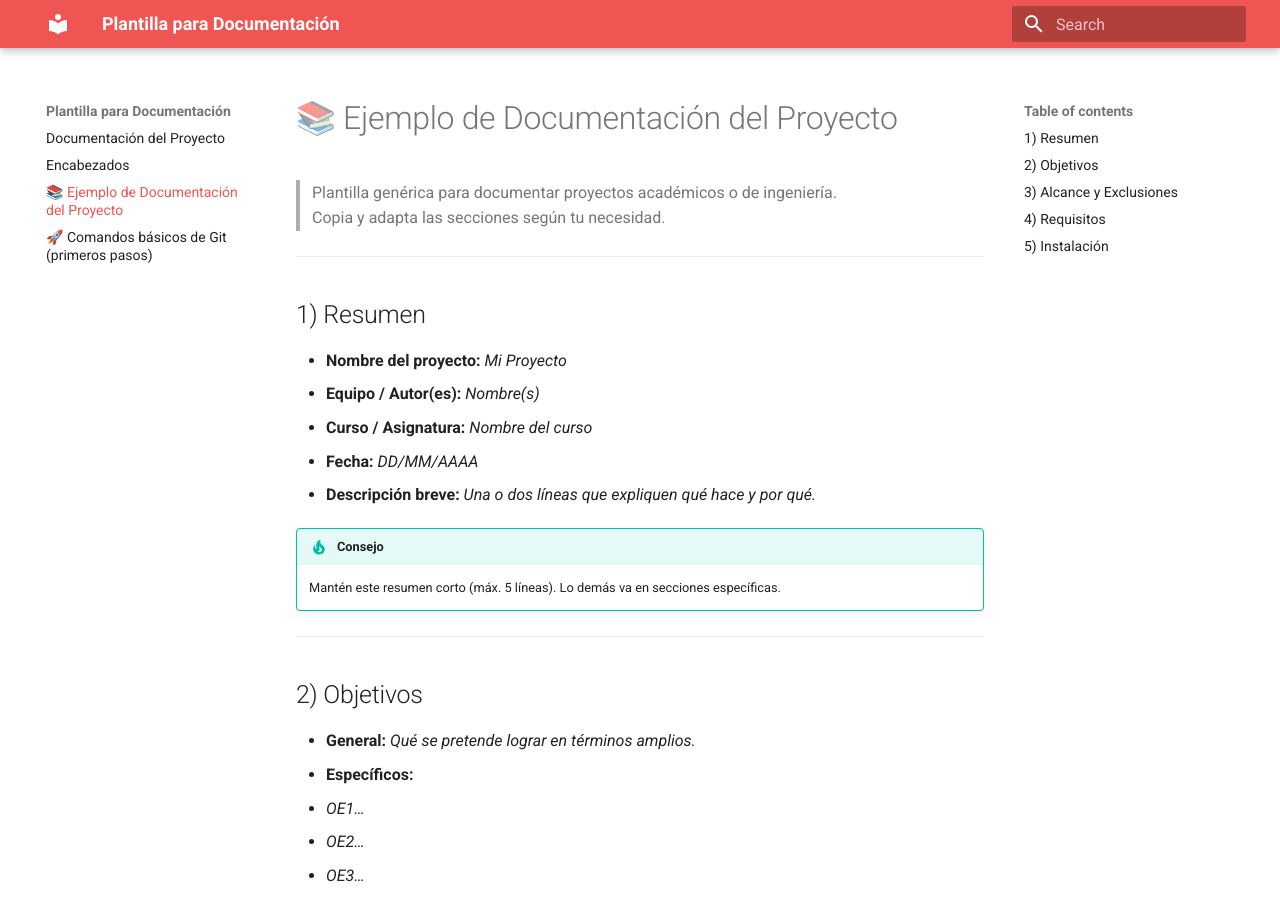
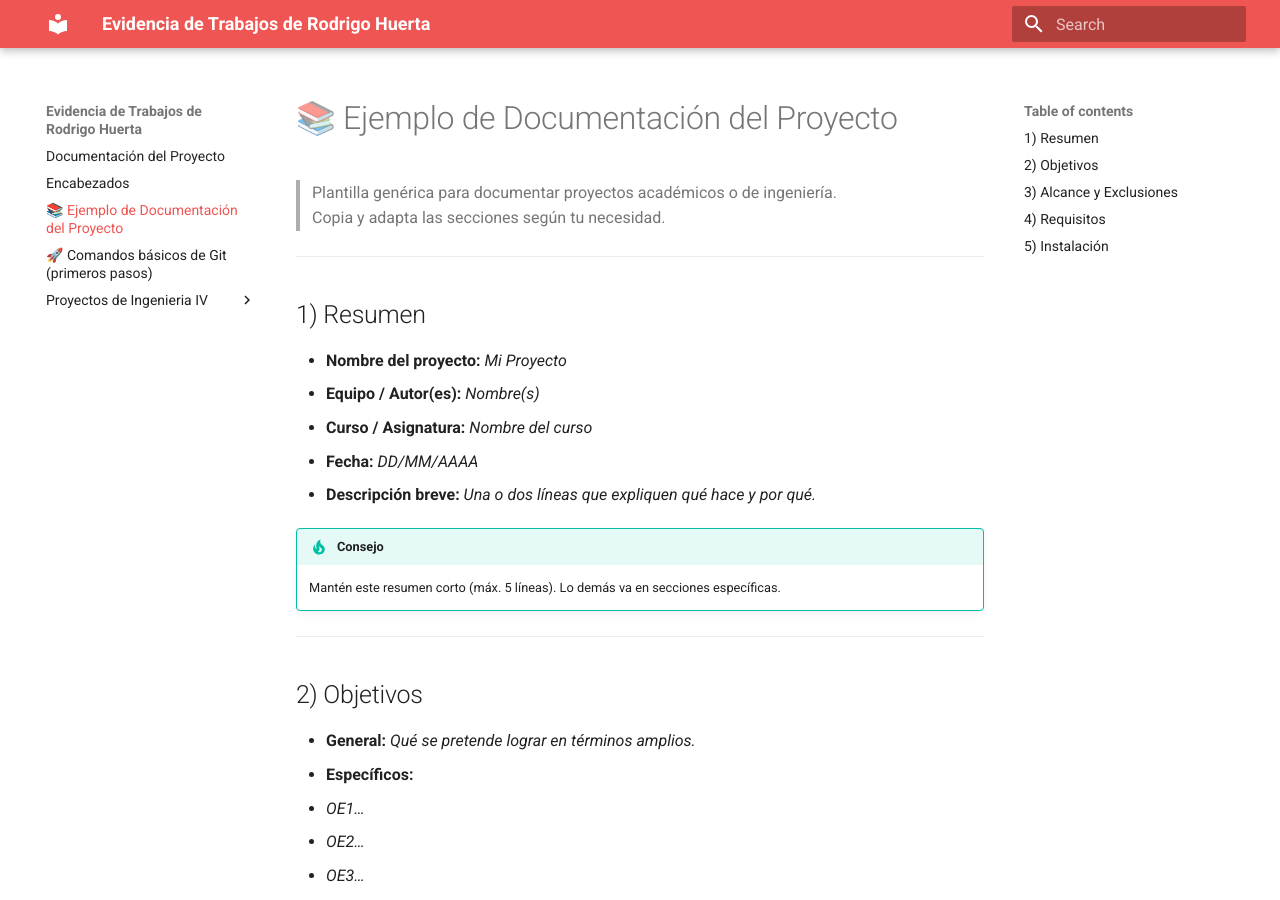
Before and after one commit to RodrigoH2929/portafolio_evidencias, an MkDocs documentation site: the page built from docs/ejemplo.md, in a window 1280 px wide and 900 px high. Built offline with MkDocs 1.6.1 and Material for MkDocs 9.7.7, drawn with Linux system fonts in a browser that asks for light colours.

Commit message:
Agruegue la pagina de proyectos de ingenieria y a esa le agregue la seccion de introduccion con informacion mia y una imagenn

```diff
--- a/mkdocs.yml
+++ b/mkdocs.yml
@@ -1,4 +1,4 @@
-site_name: Plantilla para Documentación
+site_name: Evidencia de Trabajos de Rodrigo Huerta
 markdown_extensions:
   - pymdownx.highlight:
       anchor_linenums: true
```
Also changed, not shown: docs/Proyectos de Ingenieria IV/Introduccion.md (added, +8 -0 lines), docs/recursos/imgs/Boceto_Sensor_UV.jpg (added).
